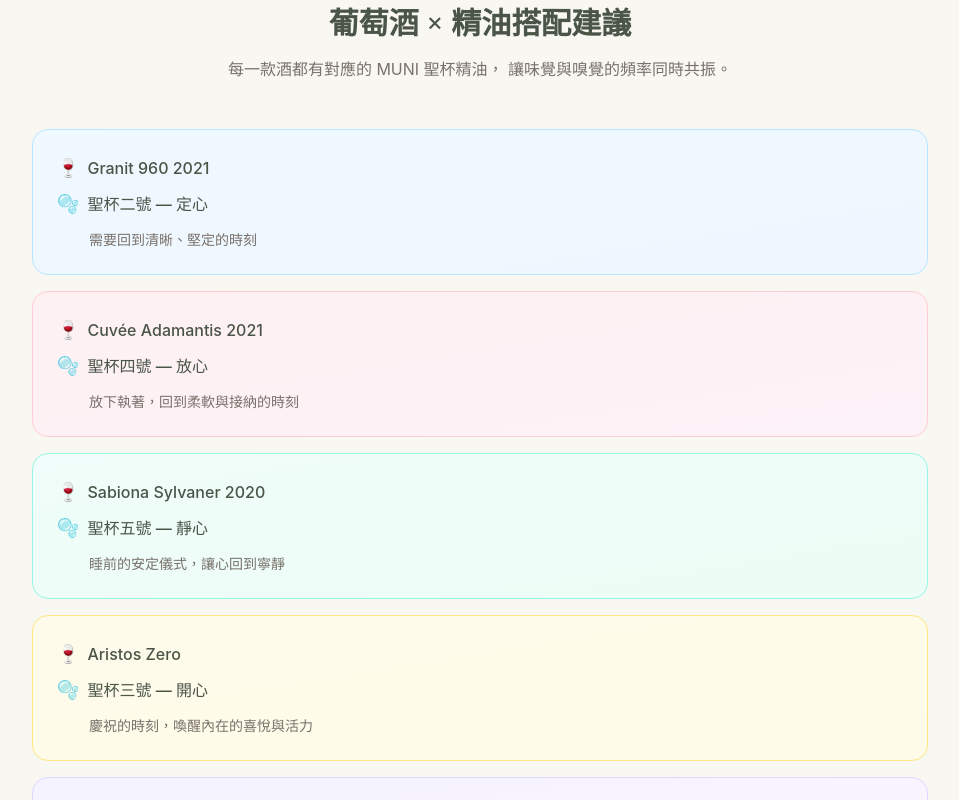
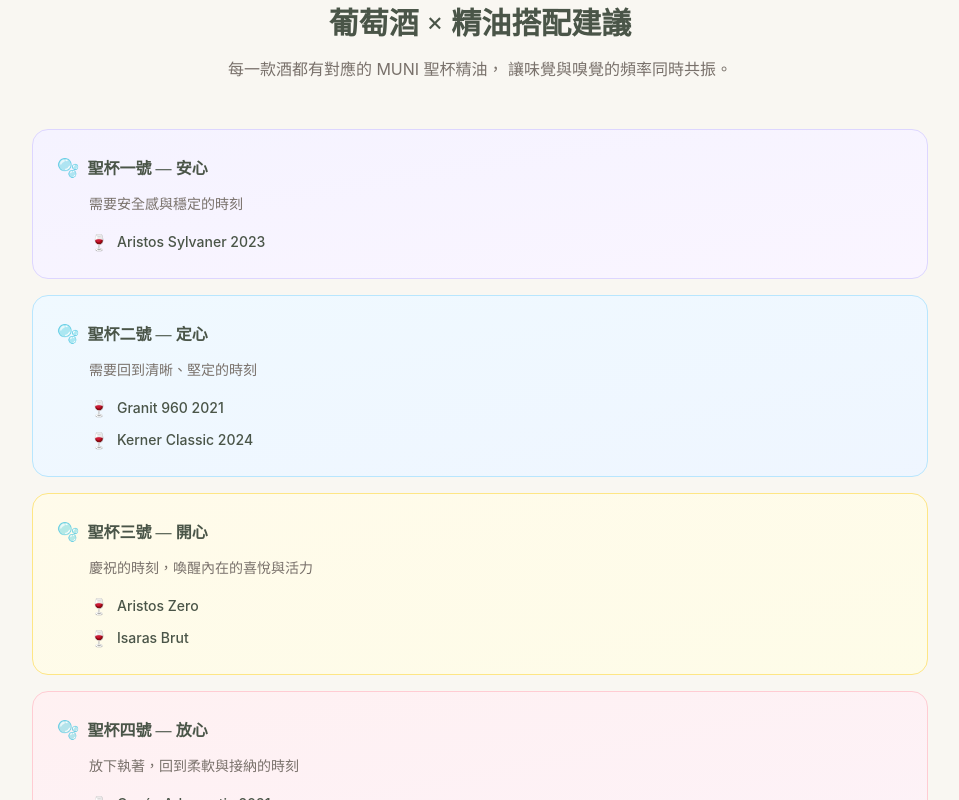
Before and after one commit to ianredcord/muni-oracle, a Next.js app: page /wine in a window 1280 px wide. Shown: the part 6820-7620 px from the top of the page, without its empty margins (160-1119 px from the left). Built offline with nearby package versions, Linux system fonts and the light colour scheme.

Commit message:
fix(wine): 精油搭配區塊按聖杯一號到六號順序排列，同一聖杯的多款酒合併顯示

```diff
--- a/src/app/wine/page.tsx
+++ b/src/app/wine/page.tsx
@@ -694,7 +694,23 @@
           </div>
 
           <div className="space-y-4">
-            {WINES.slice(0, 6).map((wine) => {
+            {(() => {
+              const cnNum: Record<string, number> = { "一": 1, "二": 2, "三": 3, "四": 4, "五": 5, "六": 6 };
+              const getPairingOrder = (p: string) => {
+                const match = p.match(/[一二三四五六]/);
+                return match ? cnNum[match[0]] ?? 99 : 99;
+              };
+              // 按聖杯號碼分組，每組可能有多款酒
+              const grouped = new Map<string, typeof WINES>();
+              WINES.forEach((w) => {
+                if (!w.pairing.startsWith("聖杯")) return;
+                const arr = grouped.get(w.pairing) || [];
+                arr.push(w);
+                grouped.set(w.pairing, arr);
+              });
+              const sorted = [...grouped.entries()].sort(
+                (a, b) => getPairingOrder(a[0]) - getPairingOrder(b[0])
+              );
               const colorMap: Record<string, { bg: string; border: string }> = {
                 "聖杯一號 — 安心": { bg: "from-violet-50 to-purple-50", border: "border-violet-200" },
                 "聖杯二號 — 定心": { bg: "from-sky-50 to-blue-50", border: "border-sky-200" },
@@ -703,30 +719,32 @@
                 "聖杯五號 — 靜心": { bg: "from-teal-50 to-emerald-50", border: "border-teal-200" },
                 "聖杯六號 — 護心": { bg: "from-emerald-50 to-green-50", border: "border-emerald-200" },
               };
-              const pairStyle = colorMap[wine.pairing] || { bg: "from-stone-50 to-white", border: "border-stone-200" };
+              return sorted.map(([pairing, wines]) => {
+                const pairStyle = colorMap[pairing] || { bg: "from-stone-50 to-white", border: "border-stone-200" };
                 return (
                   <div
-                  key={wine.id}
+                    key={pairing}
                     className={`bg-gradient-to-br ${pairStyle.bg} rounded-2xl p-6 border ${pairStyle.border}`}
                   >
-                  <div className="flex flex-col sm:flex-row gap-4">
-                    <div className="flex-1">
-                      <div className="flex items-center gap-2 mb-2">
-                        <span className="text-lg">🍷</span>
-                        <span className="font-medium text-[#4a5548]">
-                          {wine.name} {wine.vintage !== "NV" ? wine.vintage : ""}
+                    <div className="flex items-center gap-2 mb-3">
+                      <span className="text-lg">🫧</span>
+                      <span className="font-serif font-bold text-[#4a5548]">{pairing}</span>
+                    </div>
+                    <p className="text-sm text-stone-500 mb-4 pl-8">{wines[0].pairingMood}</p>
+                    <div className="space-y-2 pl-8">
+                      {wines.map((w) => (
+                        <div key={w.id} className="flex items-center gap-2">
+                          <span className="text-base">🍷</span>
+                          <span className="text-sm font-medium text-[#4a5548]">
+                            {w.name} {w.vintage !== "NV" ? w.vintage : ""}
                           </span>
                         </div>
-                      <div className="flex items-center gap-2 mb-3">
-                        <span className="text-lg">🫧</span>
-                        <span className="font-medium text-[#4a5548]">{wine.pairing}</span>
-                      </div>
-                      <p className="text-sm text-stone-500 pl-8">{wine.pairingMood}</p>
-                    </div>
+                      ))}
                     </div>
                   </div>
                 );
-            })}
+              });
+            })()}
           </div>
         </div>
       </section>
```
Lines whose indentation alone changed are shown as unchanged.
